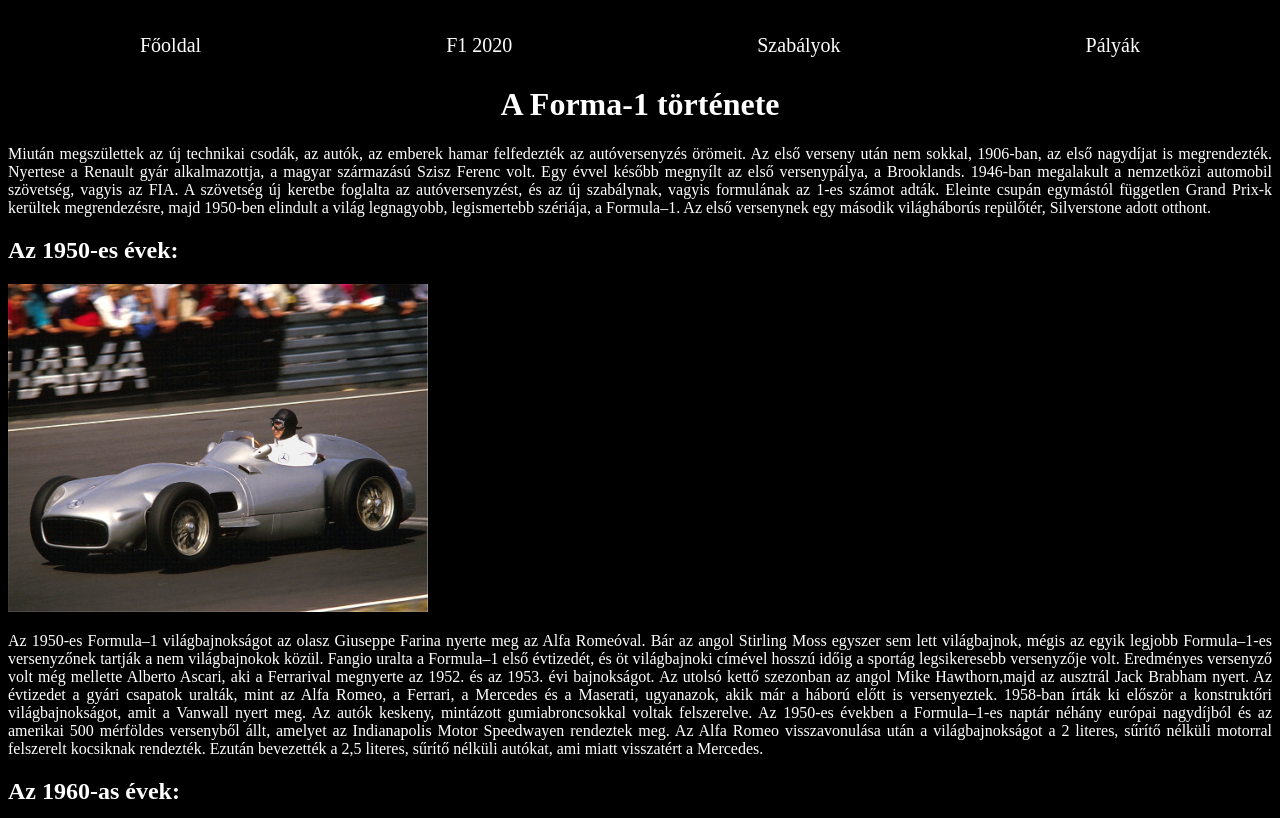
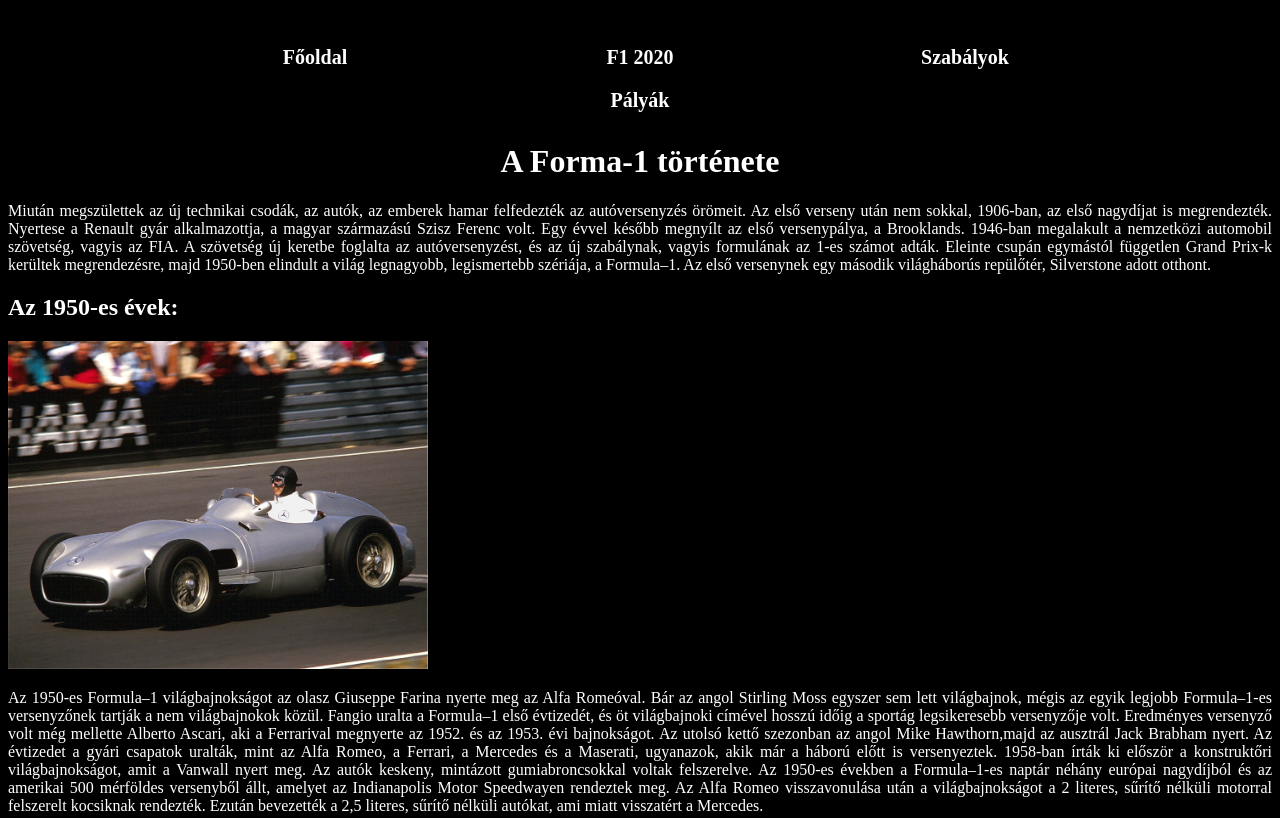
Before and after one commit to Roland1520/Szeretematejet, a website: page Szeretematejet/Kancsi_html/Oldal1/oldal1.html in a window 1280 px wide. Shown: the top 818 px of the page. Drawn offline with Linux system fonts and the light colour scheme.

Commit message:
random szöveg

```diff
--- a/Szeretematejet/Kancsi_html/Fooldal/fooldal.css
+++ b/Szeretematejet/Kancsi_html/Fooldal/fooldal.css
@@ -5,10 +5,11 @@ body{
 
 div#Menu>ul {
     display: block;
-    margin: 0px;
+    margin: 10px;
     padding: 0px;
     text-align: center;
     font-size: 20px;
+
 }
 
 div#Menu>ul>li {
@@ -22,22 +23,24 @@ div#Menu>ul>li:hover {
     color: black;
     background-color: activecaption;
     width: 320px;
-
+    display: inline-block;
 }
 
 div#Menu>ul>li a {
     display: block;
     color: white;
     text-decoration: none;
-    display: block;
     text-align: center;
     text-decoration: none;
-
+    padding: 10px;
+    font-weight: bold;
 }
 
 div#Menu>ul>li a:hover {
-    color: red;
-    width: 320px;
+    color: maroon ;
+    display: block;
+    text-align: center;
+    padding: 10px;
 }
 
 h1{
@@ -57,4 +60,5 @@ p {
     border-radius: 25px;
     width: 700px;
     height: 150px;
+
 }
--- a/Szeretematejet/Kancsi_html/Oldal1/oldal1.css
+++ b/Szeretematejet/Kancsi_html/Oldal1/oldal1.css
@@ -5,47 +5,42 @@ body{
 
 div#Menu>ul {
     display: block;
-    margin: 0;
-    padding: 0;
+    margin: 10px;
+    padding: 0px;
     text-align: center;
     font-size: 20px;
-    list-style-type: none;
-    overflow: hidden;
 
 }
 
 div#Menu>ul>li {
     display: block;
     display: inline-block;
-    padding: 4px 60px;
-    float: start;
+    width: 320px;
 
 }
 
 div#Menu>ul>li:hover {
     color: black;
     background-color: activecaption;
-    padding: 4px 60px;
-
-
+    width: 320px;
+    display: inline-block;
 }
 
 div#Menu>ul>li a {
     display: block;
     color: white;
     text-decoration: none;
-    padding: 4px 60px;
-    display: block;
     text-align: center;
     text-decoration: none;
-
+    padding: 10px;
+    font-weight: bold;
 }
 
 div#Menu>ul>li a:hover {
-    color: red;
-    padding: 4px 60px;
-
-
+    color: maroon ;
+    display: block;
+    text-align: center;
+    padding: 10px;
 }
 
 h1{
--- a/Szeretematejet/Kancsi_html/Oldal2/oldal2.css
+++ b/Szeretematejet/Kancsi_html/Oldal2/oldal2.css
@@ -5,38 +5,42 @@ body{
 
 div#Menu>ul {
     display: block;
-    margin: 0px;
+    margin: 10px;
     padding: 0px;
     text-align: center;
     font-size: 20px;
+
 }
 
 div#Menu>ul>li {
     display: block;
     display: inline-block;
-    padding: 4px 60px;
+    width: 320px;
 
 }
 
 div#Menu>ul>li:hover {
     color: black;
     background-color: activecaption;
-        padding: 4px 60px;
-
+    width: 320px;
+    display: inline-block;
 }
 
 div#Menu>ul>li a {
     display: block;
     color: white;
     text-decoration: none;
-        padding: 4px 60px;
-
+    text-align: center;
+    text-decoration: none;
+    padding: 10px;
+    font-weight: bold;
 }
 
 div#Menu>ul>li a:hover {
-    color: red;
-        padding: 4px 60px;
-
+    color: maroon ;
+    display: block;
+    text-align: center;
+    padding: 10px;
 }
 
 h1{
--- a/Szeretematejet/Kancsi_html/Oldal3/oldal3.css
+++ b/Szeretematejet/Kancsi_html/Oldal3/oldal3.css
@@ -5,38 +5,42 @@ body{
 
 div#Menu>ul {
     display: block;
-    margin: 0px;
+    margin: 10px;
     padding: 0px;
     text-align: center;
     font-size: 20px;
+
 }
 
 div#Menu>ul>li {
     display: block;
     display: inline-block;
-        padding: 4px 60px;
+    width: 320px;
 
 }
 
 div#Menu>ul>li:hover {
     color: black;
     background-color: activecaption;
-        padding: 4px 60px;
-
+    width: 320px;
+    display: inline-block;
 }
 
 div#Menu>ul>li a {
     display: block;
     color: white;
     text-decoration: none;
-        padding: 4px 60px;
-
+    text-align: center;
+    text-decoration: none;
+    padding: 10px;
+    font-weight: bold;
 }
 
 div#Menu>ul>li a:hover {
-    color: red;
-        padding: 4px 60px;
-
+    color: maroon ;
+    display: block;
+    text-align: center;
+    padding: 10px;
 }
 
 h1{
--- a/Szeretematejet/Kancsi_html/Oldal4/oldal4.css
+++ b/Szeretematejet/Kancsi_html/Oldal4/oldal4.css
@@ -5,38 +5,42 @@ body{
 
 div#Menu>ul {
     display: block;
-    margin: 0px;
+    margin: 10px;
     padding: 0px;
     text-align: center;
     font-size: 20px;
+
 }
 
 div#Menu>ul>li {
     display: block;
     display: inline-block;
-        padding: 4px 60px;
+    width: 320px;
 
 }
 
 div#Menu>ul>li:hover {
     color: black;
     background-color: activecaption;
-        padding: 4px 60px;
-
+    width: 320px;
+    display: inline-block;
 }
 
 div#Menu>ul>li a {
     display: block;
     color: white;
     text-decoration: none;
-        padding: 4px 60px;
-
+    text-align: center;
+    text-decoration: none;
+    padding: 10px;
+    font-weight: bold;
 }
 
 div#Menu>ul>li a:hover {
-    color: red;
-        padding: 4px 60px;
-
+    color: maroon ;
+    display: block;
+    text-align: center;
+    padding: 10px;
 }
 
 h1{
```
